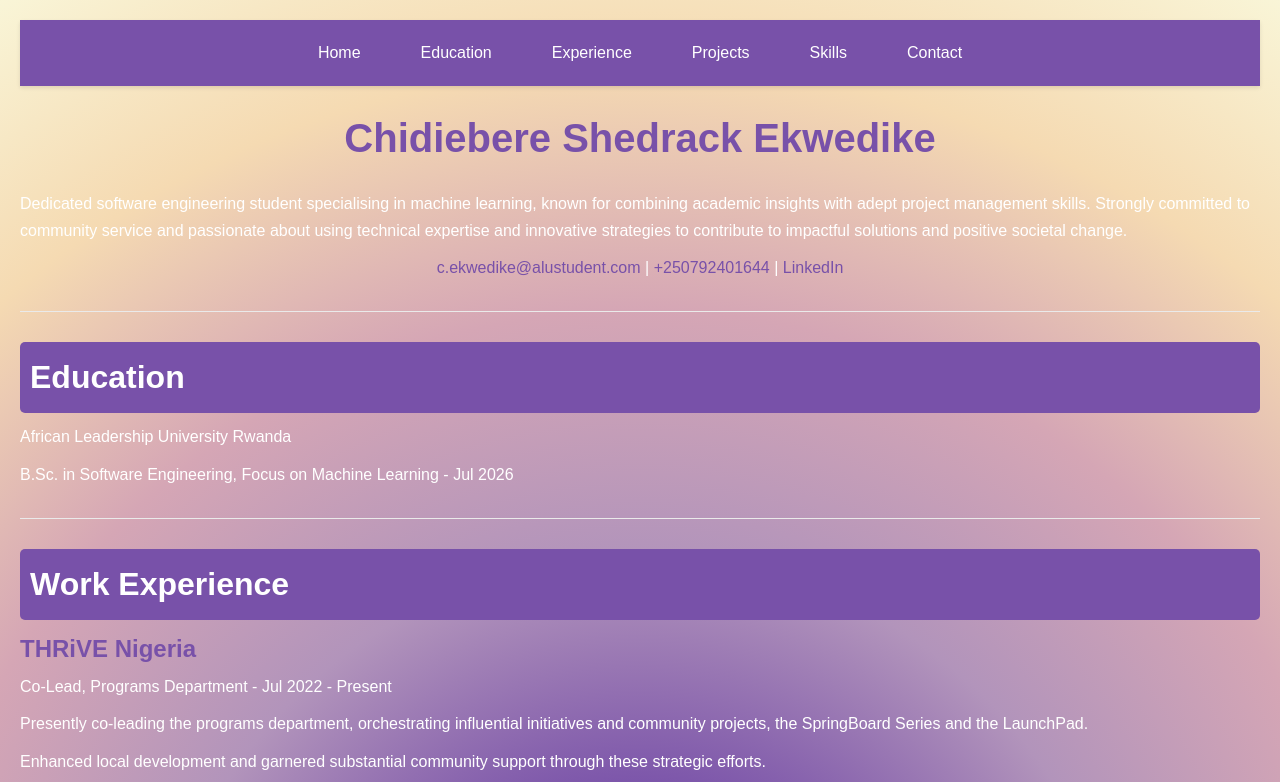
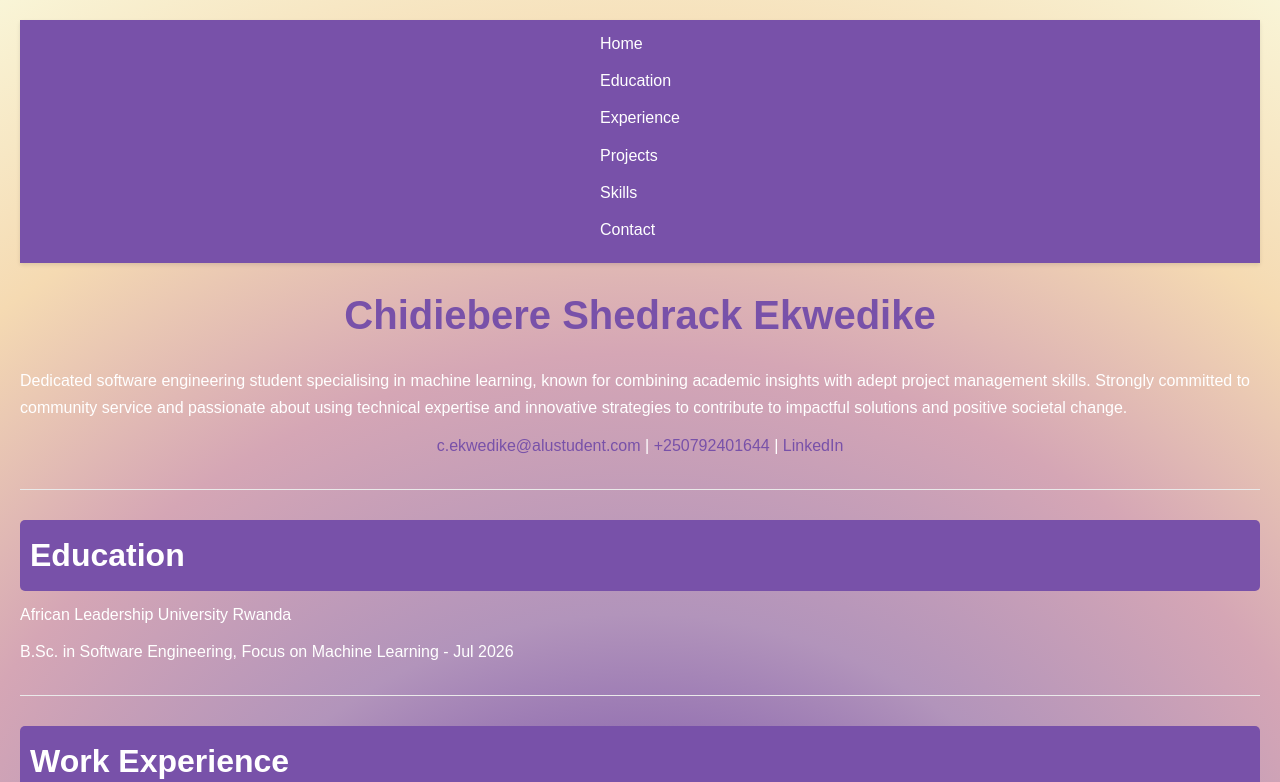
Before and after one commit to cekwedike/resume-site, a plain HTML site: page index.html in a window 1280 px wide. Shown: the top 782 px of the page. Drawn offline with Linux system fonts and the light colour scheme; a script that the page names is missing.

Commit message:
Refactor navigation menu in index.html

```diff
--- a/index.html
+++ b/index.html
@@ -12,17 +12,19 @@
 </head>
 <body>
     <header class="float-in">
-        <div class="navbar" id="navbar">
-            <a href="#home">Home</a>
-            <a href="#education">Education</a>
-            <a href="#experience">Experience</a>
-            <a href="#projects">Projects</a>
-            <a href="#skills">Skills</a>
-            <a href="#contact">Contact</a>
-        </div>
+        <nav class="navbar" id="navbar">
+            <ul>
+                <li><a href="#home">Home</a></li>
+                <li><a href="#education">Education</a></li>
+                <li><a href="#experience">Experience</a></li>
+                <li><a href="#projects">Projects</a></li>
+                <li><a href="#skills">Skills</a></li>
+                <li><a href="#contact">Contact</a></li>
+            </ul>
+        </nav>
     </header>
     <section id="home">
-        <h1><center>Chidiebere Shedrack Ekwedike</center></h1>
+        <h1 style="text-align: center;">Chidiebere Shedrack Ekwedike</h1>
         <p>Dedicated software engineering student specialising in machine learning, known for combining academic insights with adept project management skills. Strongly committed to community service and passionate about using technical expertise and innovative strategies to contribute to impactful solutions and positive societal change.</p>
         <center>
             <p><a href="mailto:c.ekwedike@alustudent.com">c.ekwedike@alustudent.com</a> | <a href="tel:+250792401644">+250792401644</a> | <a href="https://linkedin.com/in/cheediwrites/" target="_blank">LinkedIn</a></p></p>
```
